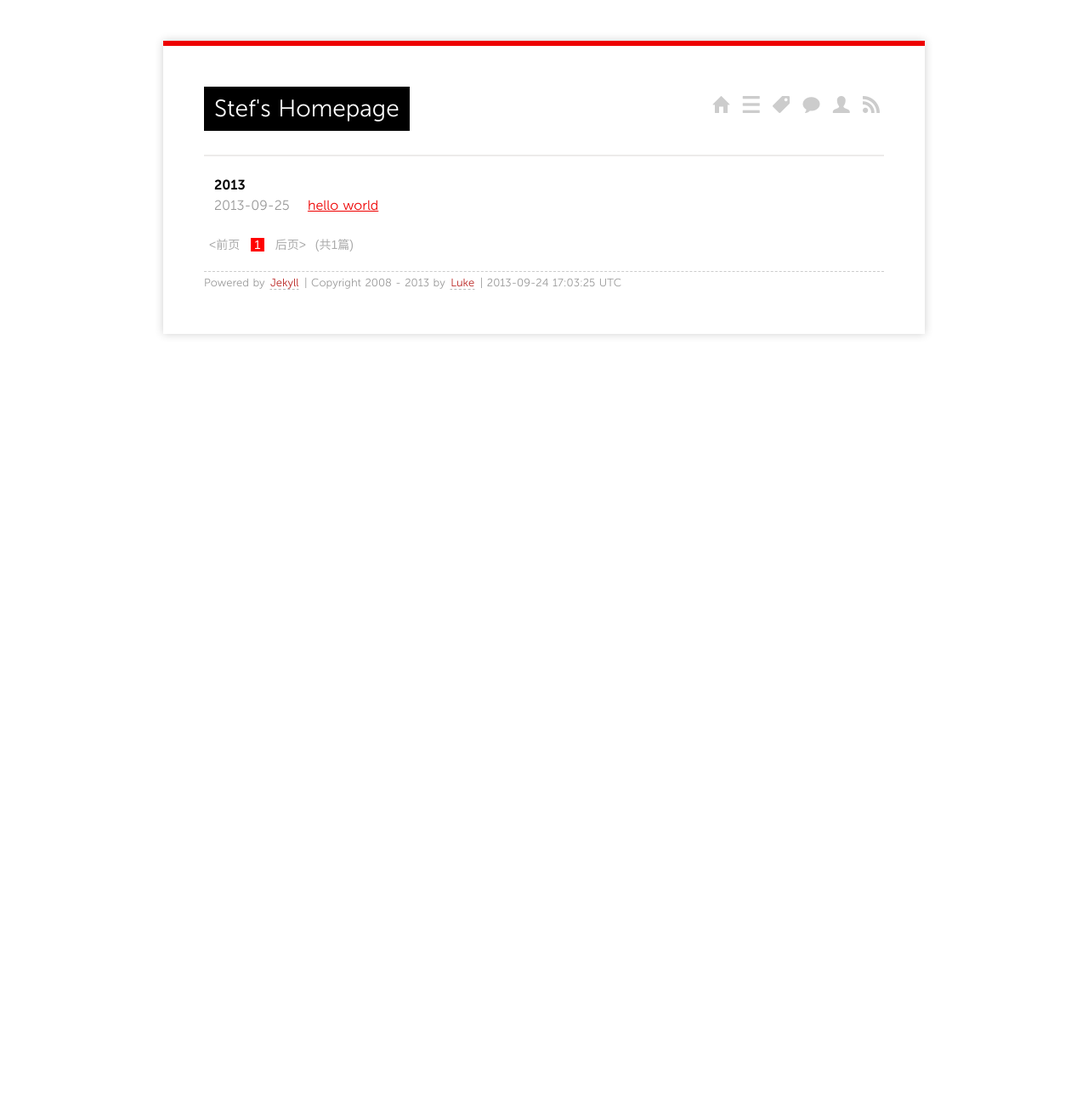
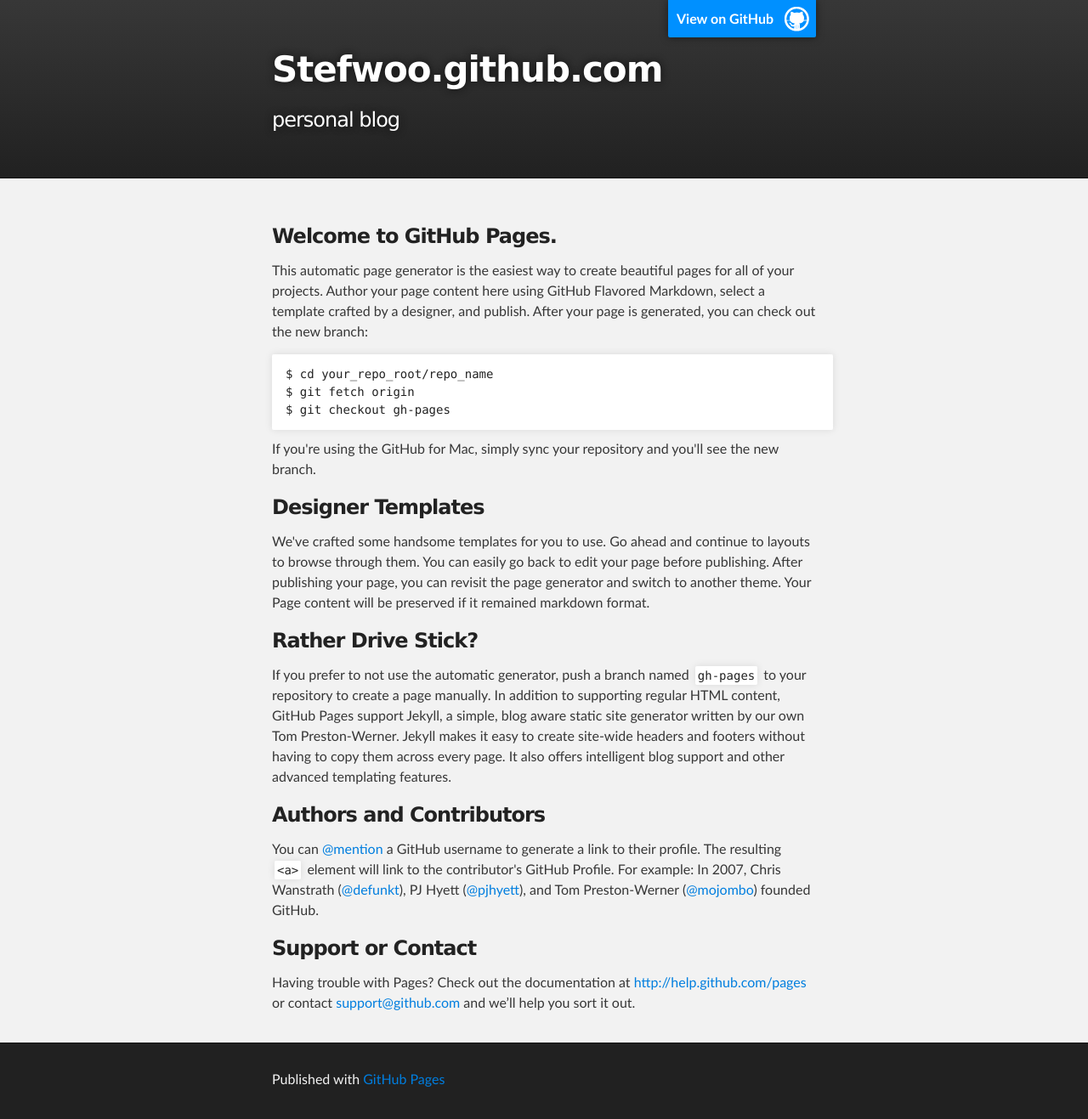
Before and after one commit to stefwoo/stefwoo.github.com, a Jekyll site: the page index.html, which Jekyll copies as it is, in a window 1280 px wide. Shown: the whole page at 85% size. Built offline with Jekyll 4.4.1, drawn with Linux system fonts in a browser that asks for light colours; Markdown is read by kramdown in place of the engine named in the settings; the list of posts is cut into pages by our own code; before the commit the page ends 900 px from its top, so only the background shows below that.

Commit message:
Replace master branch with page content via GitHub

```diff
--- a/index.html
+++ b/index.html
@@ -1,52 +1,74 @@
----
-title: Stef's Homepage
-layout: page
----
+<!DOCTYPE html>
+<html>
 
-<ul class="listing">
-{% for post in paginator.posts %}
-  {% capture y %}{{post.date | date:"%Y"}}{% endcapture %}
-  {% if year != y %}
-    {% assign year = y %}
-    <li class="listing-seperator">{{ y }}</li>
-  {% endif %}
-  <li class="listing-item">
-    <time datetime="{{ post.date | date:"%Y-%m-%d" }}">{{ post.date | date:"%Y-%m-%d" }}</time>
-    <a href="{{ post.url }}" title="{{ post.title }}">{{ post.title }}</a>
-  </li>
-{% endfor %}
-</ul>
+  <head>
+    <meta charset='utf-8' />
+    <meta http-equiv="X-UA-Compatible" content="chrome=1" />
+    <meta name="description" content="Stefwoo.github.com : personal blog" />
 
-<div id="post-pagination" class="paginator">
+    <link rel="stylesheet" type="text/css" media="screen" href="stylesheets/stylesheet.css">
 
-  {% if paginator.previous_page %}
-    {% if paginator.previous_page == 1 %}
-    <a href="/"><前页</a>
-    {% else %}
-    <a href="/page{{paginator.previous_page}}"><前页</a>
-    {% endif %}
-  {% else %}
-    <span class="previous disabled"><前页</span>
-  {% endif %}
+    <title>Stefwoo.github.com</title>
+  </head>
 
-      {% if paginator.page == 1 %}
-      <span class="current-page">1</span>
-      {% else %}
-      <a href="/">1</a>
-      {% endif %}
+  <body>
 
-    {% for count in (2..paginator.total_pages) %}
-      {% if count == paginator.page %}
-      <span class="current-page">{{count}}</span>
-      {% else %}
-      <a href="/page{{count}}">{{count}}</a>
-      {% endif %}
-    {% endfor %}
+    <!-- HEADER -->
+    <div id="header_wrap" class="outer">
+        <header class="inner">
+          <a id="forkme_banner" href="https://github.com/stefwoo">View on GitHub</a>
 
-  {% if paginator.next_page %}
-    <a class="next" href="/page{{paginator.next_page}}">后页></a>
-  {% else %}
-    <span class="next disabled" >后页></span>
-  {% endif %}
-  (共{{ paginator.total_posts }}篇)
-</div>
+          <h1 id="project_title">Stefwoo.github.com</h1>
+          <h2 id="project_tagline">personal blog</h2>
+
+        </header>
+    </div>
+
+    <!-- MAIN CONTENT -->
+    <div id="main_content_wrap" class="outer">
+      <section id="main_content" class="inner">
+        <h3>
+<a name="welcome-to-github-pages" class="anchor" href="#welcome-to-github-pages"><span class="octicon octicon-link"></span></a>Welcome to GitHub Pages.</h3>
+
+<p>This automatic page generator is the easiest way to create beautiful pages for all of your projects. Author your page content here using GitHub Flavored Markdown, select a template crafted by a designer, and publish. After your page is generated, you can check out the new branch:</p>
+
+<pre><code>$ cd your_repo_root/repo_name
+$ git fetch origin
+$ git checkout gh-pages
+</code></pre>
+
+<p>If you're using the GitHub for Mac, simply sync your repository and you'll see the new branch.</p>
+
+<h3>
+<a name="designer-templates" class="anchor" href="#designer-templates"><span class="octicon octicon-link"></span></a>Designer Templates</h3>
+
+<p>We've crafted some handsome templates for you to use. Go ahead and continue to layouts to browse through them. You can easily go back to edit your page before publishing. After publishing your page, you can revisit the page generator and switch to another theme. Your Page content will be preserved if it remained markdown format.</p>
+
+<h3>
+<a name="rather-drive-stick" class="anchor" href="#rather-drive-stick"><span class="octicon octicon-link"></span></a>Rather Drive Stick?</h3>
+
+<p>If you prefer to not use the automatic generator, push a branch named <code>gh-pages</code> to your repository to create a page manually. In addition to supporting regular HTML content, GitHub Pages support Jekyll, a simple, blog aware static site generator written by our own Tom Preston-Werner. Jekyll makes it easy to create site-wide headers and footers without having to copy them across every page. It also offers intelligent blog support and other advanced templating features.</p>
+
+<h3>
+<a name="authors-and-contributors" class="anchor" href="#authors-and-contributors"><span class="octicon octicon-link"></span></a>Authors and Contributors</h3>
+
+<p>You can <a href="https://github.com/blog/821" class="user-mention">@mention</a> a GitHub username to generate a link to their profile. The resulting <code>&lt;a&gt;</code> element will link to the contributor's GitHub Profile. For example: In 2007, Chris Wanstrath (<a href="https://github.com/defunkt" class="user-mention">@defunkt</a>), PJ Hyett (<a href="https://github.com/pjhyett" class="user-mention">@pjhyett</a>), and Tom Preston-Werner (<a href="https://github.com/mojombo" class="user-mention">@mojombo</a>) founded GitHub.</p>
+
+<h3>
+<a name="support-or-contact" class="anchor" href="#support-or-contact"><span class="octicon octicon-link"></span></a>Support or Contact</h3>
+
+<p>Having trouble with Pages? Check out the documentation at <a href="http://help.github.com/pages">http://help.github.com/pages</a> or contact <a href="mailto:support@github.com">support@github.com</a> and we’ll help you sort it out.</p>
+      </section>
+    </div>
+
+    <!-- FOOTER  -->
+    <div id="footer_wrap" class="outer">
+      <footer class="inner">
+        <p>Published with <a href="http://pages.github.com">GitHub Pages</a></p>
+      </footer>
+    </div>
+
+
+
+  </body>
+</html>
--- /dev/null
+++ b/javascripts/main.js
@@ -0,0 +1 @@
+console.log('This would be the main JS file.');
--- /dev/null
+++ b/stylesheets/pygment_trac.css
@@ -0,0 +1,70 @@
+.highlight .hll { background-color: #ffffcc }
+.highlight  { background: #f0f3f3; }
+.highlight .c { color: #0099FF; font-style: italic } /* Comment */
+.highlight .err { color: #AA0000; background-color: #FFAAAA } /* Error */
+.highlight .k { color: #006699; font-weight: bold } /* Keyword */
+.highlight .o { color: #555555 } /* Operator */
+.highlight .cm { color: #0099FF; font-style: italic } /* Comment.Multiline */
+.highlight .cp { color: #009999 } /* Comment.Preproc */
+.highlight .c1 { color: #0099FF; font-style: italic } /* Comment.Single */
+.highlight .cs { color: #0099FF; font-weight: bold; font-style: italic } /* Comment.Special */
+.highlight .gd { background-color: #FFCCCC; border: 1px solid #CC0000 } /* Generic.Deleted */
+.highlight .ge { font-style: italic } /* Generic.Emph */
+.highlight .gr { color: #FF0000 } /* Generic.Error */
+.highlight .gh { color: #003300; font-weight: bold } /* Generic.Heading */
+.highlight .gi { background-color: #CCFFCC; border: 1px solid #00CC00 } /* Generic.Inserted */
+.highlight .go { color: #AAAAAA } /* Generic.Output */
+.highlight .gp { color: #000099; font-weight: bold } /* Generic.Prompt */
+.highlight .gs { font-weight: bold } /* Generic.Strong */
+.highlight .gu { color: #003300; font-weight: bold } /* Generic.Subheading */
+.highlight .gt { color: #99CC66 } /* Generic.Traceback */
+.highlight .kc { color: #006699; font-weight: bold } /* Keyword.Constant */
+.highlight .kd { color: #006699; font-weight: bold } /* Keyword.Declaration */
+.highlight .kn { color: #006699; font-weight: bold } /* Keyword.Namespace */
+.highlight .kp { color: #006699 } /* Keyword.Pseudo */
+.highlight .kr { color: #006699; font-weight: bold } /* Keyword.Reserved */
+.highlight .kt { color: #007788; font-weight: bold } /* Keyword.Type */
+.highlight .m { color: #FF6600 } /* Literal.Number */
+.highlight .s { color: #CC3300 } /* Literal.String */
+.highlight .na { color: #330099 } /* Name.Attribute */
+.highlight .nb { color: #336666 } /* Name.Builtin */
+.highlight .nc { color: #00AA88; font-weight: bold } /* Name.Class */
+.highlight .no { color: #336600 } /* Name.Constant */
+.highlight .nd { color: #9999FF } /* Name.Decorator */
+.highlight .ni { color: #999999; font-weight: bold } /* Name.Entity */
+.highlight .ne { color: #CC0000; font-weight: bold } /* Name.Exception */
+.highlight .nf { color: #CC00FF } /* Name.Function */
+.highlight .nl { color: #9999FF } /* Name.Label */
+.highlight .nn { color: #00CCFF; font-weight: bold } /* Name.Namespace */
+.highlight .nt { color: #330099; font-weight: bold } /* Name.Tag */
+.highlight .nv { color: #003333 } /* Name.Variable */
+.highlight .ow { color: #000000; font-weight: bold } /* Operator.Word */
+.highlight .w { color: #bbbbbb } /* Text.Whitespace */
+.highlight .mf { color: #FF6600 } /* Literal.Number.Float */
+.highlight .mh { color: #FF6600 } /* Literal.Number.Hex */
+.highlight .mi { color: #FF6600 } /* Literal.Number.Integer */
+.highlight .mo { color: #FF6600 } /* Literal.Number.Oct */
+.highlight .sb { color: #CC3300 } /* Literal.String.Backtick */
+.highlight .sc { color: #CC3300 } /* Literal.String.Char */
+.highlight .sd { color: #CC3300; font-style: italic } /* Literal.String.Doc */
+.highlight .s2 { color: #CC3300 } /* Literal.String.Double */
+.highlight .se { color: #CC3300; font-weight: bold } /* Literal.String.Escape */
+.highlight .sh { color: #CC3300 } /* Literal.String.Heredoc */
+.highlight .si { color: #AA0000 } /* Literal.String.Interpol */
+.highlight .sx { color: #CC3300 } /* Literal.String.Other */
+.highlight .sr { color: #33AAAA } /* Literal.String.Regex */
+.highlight .s1 { color: #CC3300 } /* Literal.String.Single */
+.highlight .ss { color: #FFCC33 } /* Literal.String.Symbol */
+.highlight .bp { color: #336666 } /* Name.Builtin.Pseudo */
+.highlight .vc { color: #003333 } /* Name.Variable.Class */
+.highlight .vg { color: #003333 } /* Name.Variable.Global */
+.highlight .vi { color: #003333 } /* Name.Variable.Instance */
+.highlight .il { color: #FF6600 } /* Literal.Number.Integer.Long */
+
+.type-csharp .highlight .k { color: #0000FF }
+.type-csharp .highlight .kt { color: #0000FF }
+.type-csharp .highlight .nf { color: #000000; font-weight: normal }
+.type-csharp .highlight .nc { color: #2B91AF }
+.type-csharp .highlight .nn { color: #000000 }
+.type-csharp .highlight .s { color: #A31515 }
+.type-csharp .highlight .sc { color: #A31515 }
--- /dev/null
+++ b/stylesheets/stylesheet.css
@@ -0,0 +1,427 @@
+/*******************************************************************************
+Slate Theme for GitHub Pages
+by Jason Costello, @jsncostello
+*******************************************************************************/
+
+@import url(pygment_trac.css);
+
+/*******************************************************************************
+MeyerWeb Reset
+*******************************************************************************/
+
+html, body, div, span, applet, object, iframe,
+h1, h2, h3, h4, h5, h6, p, blockquote, pre,
+a, abbr, acronym, address, big, cite, code,
+del, dfn, em, img, ins, kbd, q, s, samp,
+small, strike, strong, sub, sup, tt, var,
+b, u, i, center,
+dl, dt, dd, ol, ul, li,
+fieldset, form, label, legend,
+table, caption, tbody, tfoot, thead, tr, th, td,
+article, aside, canvas, details, embed,
+figure, figcaption, footer, header, hgroup,
+menu, nav, output, ruby, section, summary,
+time, mark, audio, video {
+  margin: 0;
+  padding: 0;
+  border: 0;
+  font: inherit;
+  vertical-align: baseline;
+}
+
+/* HTML5 display-role reset for older browsers */
+article, aside, details, figcaption, figure,
+footer, header, hgroup, menu, nav, section {
+  display: block;
+}
+
+ol, ul {
+  list-style: none;
+}
+
+blockquote, q {
+}
+
+table {
+  border-collapse: collapse;
+  border-spacing: 0;
+}
+
+/*******************************************************************************
+Theme Styles
+*******************************************************************************/
+
+body {
+  box-sizing: border-box;
+  color:#373737;
+  background: #212121;
+  font-size: 16px;
+  font-family: 'Myriad Pro', Calibri, Helvetica, Arial, sans-serif;
+  line-height: 1.5;
+  -webkit-font-smoothing: antialiased;
+}
+
+h1, h2, h3, h4, h5, h6 {
+  margin: 10px 0;
+  font-weight: 700;
+  color:#222222;
+  font-family: 'Lucida Grande', 'Calibri', Helvetica, Arial, sans-serif;
+  letter-spacing: -1px;
+}
+
+h1 {
+  font-size: 36px;
+  font-weight: 700;
+}
+
+h2 {
+  padding-bottom: 10px;
+  font-size: 32px;
+  background: url('../images/bg_hr.png') repeat-x bottom;
+}
+
+h3 {
+  font-size: 24px;
+}
+
+h4 {
+  font-size: 21px;
+}
+
+h5 {
+  font-size: 18px;
+}
+
+h6 {
+  font-size: 16px;
+}
+
+p {
+  margin: 10px 0 15px 0;
+}
+
+footer p {
+  color: #f2f2f2;
+}
+
+a {
+  text-decoration: none;
+  color: #007edf;
+  text-shadow: none;
+
+  transition: color 0.5s ease;
+  transition: text-shadow 0.5s ease;
+  -webkit-transition: color 0.5s ease;
+  -webkit-transition: text-shadow 0.5s ease;
+  -moz-transition: color 0.5s ease;
+  -moz-transition: text-shadow 0.5s ease;
+  -o-transition: color 0.5s ease;
+  -o-transition: text-shadow 0.5s ease;
+  -ms-transition: color 0.5s ease;
+  -ms-transition: text-shadow 0.5s ease;
+}
+
+#main_content a:hover {
+  color: #0069ba;
+  text-shadow: #0090ff 0px 0px 2px;
+}
+
+footer a:hover {
+  color: #43adff;
+  text-shadow: #0090ff 0px 0px 2px;
+}
+
+em {
+  font-style: italic;
+}
+
+strong {
+  font-weight: bold;
+}
+
+img {
+  position: relative;
+  margin: 0 auto;
+  max-width: 739px;
+  padding: 5px;
+  margin: 10px 0 10px 0;
+  border: 1px solid #ebebeb;
+
+  box-shadow: 0 0 5px #ebebeb;
+  -webkit-box-shadow: 0 0 5px #ebebeb;
+  -moz-box-shadow: 0 0 5px #ebebeb;
+  -o-box-shadow: 0 0 5px #ebebeb;
+  -ms-box-shadow: 0 0 5px #ebebeb;
+}
+
+pre, code {
+  width: 100%;
+  color: #222;
+  background-color: #fff;
+
+  font-family: Monaco, "Bitstream Vera Sans Mono", "Lucida Console", Terminal, monospace;
+  font-size: 14px;
+
+  border-radius: 2px;
+  -moz-border-radius: 2px;
+  -webkit-border-radius: 2px;
+
+
+
+}
+
+pre {
+  width: 100%;
+  padding: 10px;
+  box-shadow: 0 0 10px rgba(0,0,0,.1);
+  overflow: auto;
+}
+
+code {
+  padding: 3px;
+  margin: 0 3px;
+  box-shadow: 0 0 10px rgba(0,0,0,.1);
+}
+
+pre code {
+  display: block;
+  box-shadow: none;
+}
+
+blockquote {
+  color: #666;
+  margin-bottom: 20px;
+  padding: 0 0 0 20px;
+  border-left: 3px solid #bbb;
+}
+
+ul, ol, dl {
+  margin-bottom: 15px
+}
+
+ul li {
+  list-style: inside;
+  padding-left: 20px;
+}
+
+ol li {
+  list-style: decimal inside;
+  padding-left: 20px;
+}
+
+dl dt {
+  font-weight: bold;
+}
+
+dl dd {
+  padding-left: 20px;
+  font-style: italic;
+}
+
+dl p {
+  padding-left: 20px;
+  font-style: italic;
+}
+
+hr {
+  height: 1px;
+  margin-bottom: 5px;
+  border: none;
+  background: url('../images/bg_hr.png') repeat-x center;
+}
+
+table {
+  border: 1px solid #373737;
+  margin-bottom: 20px;
+  text-align: left;
+ }
+
+th {
+  font-family: 'Lucida Grande', 'Helvetica Neue', Helvetica, Arial, sans-serif;
+  padding: 10px;
+  background: #373737;
+  color: #fff;
+ }
+
+td {
+  padding: 10px;
+  border: 1px solid #373737;
+ }
+
+form {
+  background: #f2f2f2;
+  padding: 20px;
+}
+
+img {
+  width: 100%;
+  max-width: 100%;
+}
+
+/*******************************************************************************
+Full-Width Styles
+*******************************************************************************/
+
+.outer {
+  width: 100%;
+}
+
+.inner {
+  position: relative;
+  max-width: 640px;
+  padding: 20px 10px;
+  margin: 0 auto;
+}
+
+#forkme_banner {
+  display: block;
+  position: absolute;
+  top:0;
+  right: 10px;
+  z-index: 10;
+  padding: 10px 50px 10px 10px;
+  color: #fff;
+  background: url('../images/blacktocat.png') #0090ff no-repeat 95% 50%;
+  font-weight: 700;
+  box-shadow: 0 0 10px rgba(0,0,0,.5);
+  border-bottom-left-radius: 2px;
+  border-bottom-right-radius: 2px;
+}
+
+#header_wrap {
+  background: #212121;
+  background: -moz-linear-gradient(top, #373737, #212121);
+  background: -webkit-linear-gradient(top, #373737, #212121);
+  background: -ms-linear-gradient(top, #373737, #212121);
+  background: -o-linear-gradient(top, #373737, #212121);
+  background: linear-gradient(top, #373737, #212121);
+}
+
+#header_wrap .inner {
+  padding: 50px 10px 30px 10px;
+}
+
+#project_title {
+  margin: 0;
+  color: #fff;
+  font-size: 42px;
+  font-weight: 700;
+  text-shadow: #111 0px 0px 10px;
+}
+
+#project_tagline {
+  color: #fff;
+  font-size: 24px;
+  font-weight: 300;
+  background: none;
+  text-shadow: #111 0px 0px 10px;
+}
+
+#downloads {
+  position: absolute;
+  width: 210px;
+  z-index: 10;
+  bottom: -40px;
+  right: 0;
+  height: 70px;
+  background: url('../images/icon_download.png') no-repeat 0% 90%;
+}
+
+.zip_download_link {
+  display: block;
+  float: right;
+  width: 90px;
+  height:70px;
+  text-indent: -5000px;
+  overflow: hidden;
+  background: url(../images/sprite_download.png) no-repeat bottom left;
+}
+
+.tar_download_link {
+  display: block;
+  float: right;
+  width: 90px;
+  height:70px;
+  text-indent: -5000px;
+  overflow: hidden;
+  background: url(../images/sprite_download.png) no-repeat bottom right;
+  margin-left: 10px;
+}
+
+.zip_download_link:hover {
+  background: url(../images/sprite_download.png) no-repeat top left;
+}
+
+.tar_download_link:hover {
+  background: url(../images/sprite_download.png) no-repeat top right;
+}
+
+#main_content_wrap {
+  background: #f2f2f2;
+  border-top: 1px solid #111;
+  border-bottom: 1px solid #111;
+}
+
+#main_content {
+  padding-top: 40px;
+}
+
+#footer_wrap {
+  background: #212121;
+}
+
+
+
+/*******************************************************************************
+Small Device Styles
+*******************************************************************************/
+
+@media screen and (max-width: 480px) {
+  body {
+    font-size:14px;
+  }
+
+  #downloads {
+    display: none;
+  }
+
+  .inner {
+    min-width: 320px;
+    max-width: 480px;
+  }
+
+  #project_title {
+  font-size: 32px;
+  }
+
+  h1 {
+    font-size: 28px;
+  }
+
+  h2 {
+    font-size: 24px;
+  }
+
+  h3 {
+    font-size: 21px;
+  }
+
+  h4 {
+    font-size: 18px;
+  }
+
+  h5 {
+    font-size: 14px;
+  }
+
+  h6 {
+    font-size: 12px;
+  }
+
+  code, pre {
+    min-width: 320px;
+    max-width: 480px;
+    font-size: 11px;
+  }
+
+}
```
Also changed, not shown: params.json (added, +1 -0 lines), images/bg_hr.png (added), images/blacktocat.png (added), images/icon_download.png (added), images/sprite_download.png (added).
